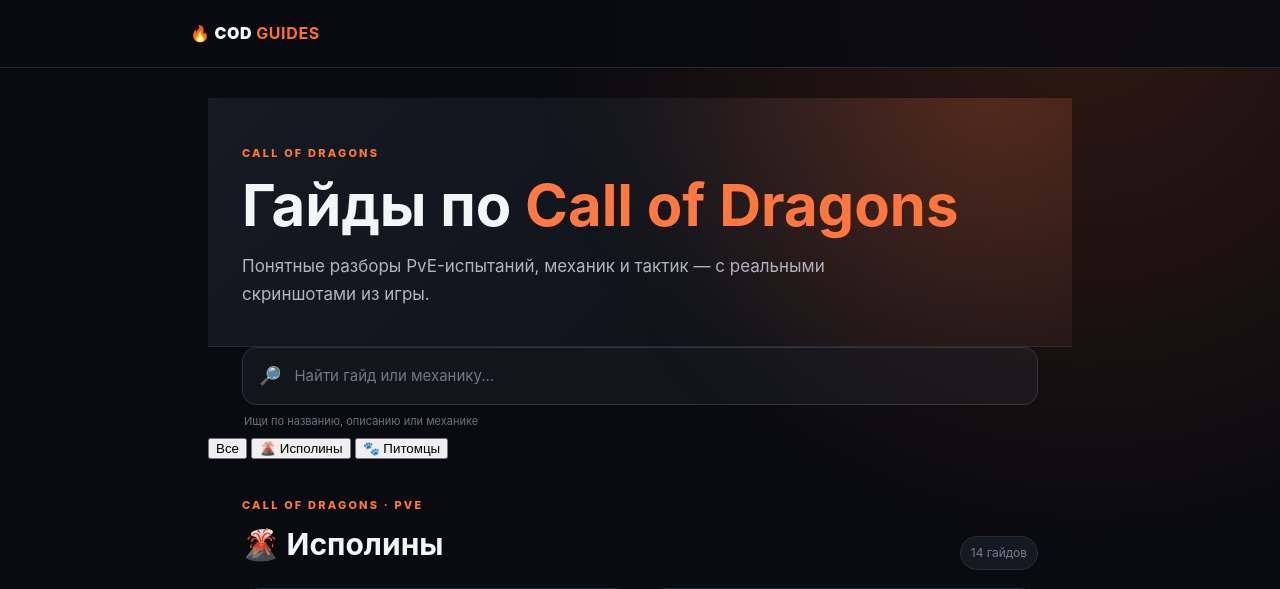
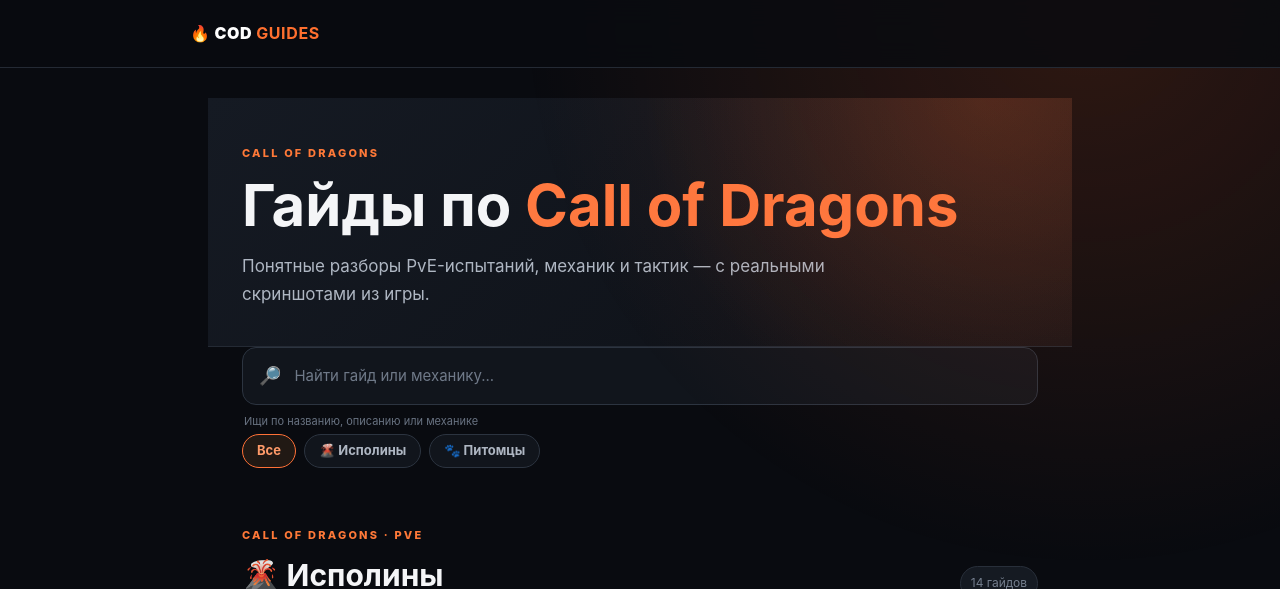
Before and after one commit to Kolya-YT/COD-Guides, a Jekyll site: the page built from index.md, in a window 1280 px wide and 1400 px high. Shown: the top 589 px of the window. Built offline with Jekyll 4.4.1, drawn with Linux system fonts in a browser that asks for light colours; some of the changed text lies outside the part shown; grey boxes are pictures that could not be loaded.

Commit message:
Style guide category navigation

```diff
--- a/assets/css/style.css
+++ b/assets/css/style.css
@@ -76,3 +76,11 @@
 .guide-image img{display:block;width:100%;max-width:820px;margin:0;border-radius:16px;border:1px solid #2b313c;box-shadow:0 18px 45px #0007}
 .guide-image figcaption{padding:9px 4px 0;color:#747e8d;font-size:11px;text-align:center}
 @media(max-width:600px){.guide-image{margin:22px -2px}.guide-image img{border-radius:12px}.guide-image figcaption{font-size:10px}}
+
+.category-nav{display:flex;gap:8px;padding:0 34px 24px}
+.category-btn{border:1px solid #2c3440;border-radius:999px;background:#11151c;color:#aeb6c2;padding:8px 14px;font:700 13px/1.2 Inter,system-ui,sans-serif;cursor:pointer;transition:.18s}
+.category-btn:hover{border-color:#ff7137;color:#fff}
+.category-btn.is-active{border-color:#ff7137;background:#211914;color:#ff9a69}
+.pets-section-head{padding-top:28px}
+.guide-grid[hidden],.home-section-head[hidden],.home-empty[hidden]{display:none}
+@media(max-width:700px){.category-nav{padding:0 20px 20px;overflow-x:auto}.category-btn{white-space:nowrap;padding:8px 12px}.pets-section-head{padding-top:24px}}
```
